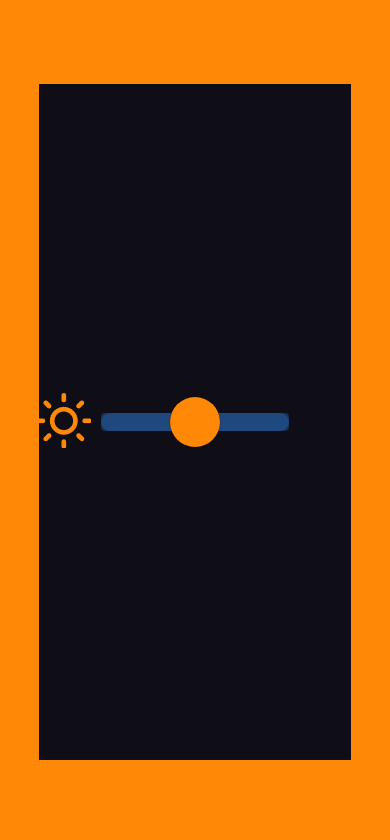
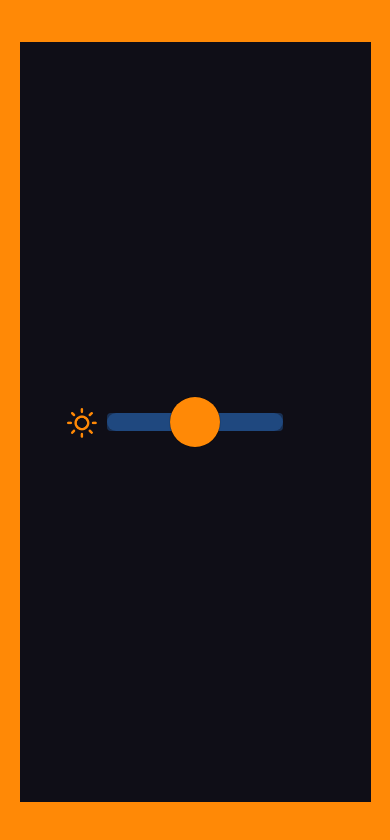
Before and after one commit to epontoni/brightness, a plain HTML site: page index.html in a window 390 px wide. Drawn offline with Linux system fonts and the light colour scheme.

Commit message:
media queries

```diff
--- a/css/styles.css
+++ b/css/styles.css
@@ -8,8 +8,8 @@ body {
 
 .brightness {
     background: rgba(15, 14, 23, 1);
-    inline-size: 80%;
-    min-block-size: 80%;
+    inline-size: 90%;
+    min-block-size: 90%;
     margin-inline: auto;
     margin-block: auto;
     display: flex;
@@ -125,3 +125,20 @@ input[type=range]::before {
     height: 55px;
     background-image: url('../images/sun.png');
 }
+
+@media screen and (max-width: 450px){
+    input[type=range] {
+        width: 50%;
+    }
+
+    input[type=range]::before {
+        position: absolute;
+        top: -5px;
+        left: -40px;
+        content: '';
+        width: 30px;
+        height: 30px;
+        background-image: url('../images/sun.png');
+        background-size: cover;
+    }
+}
```
